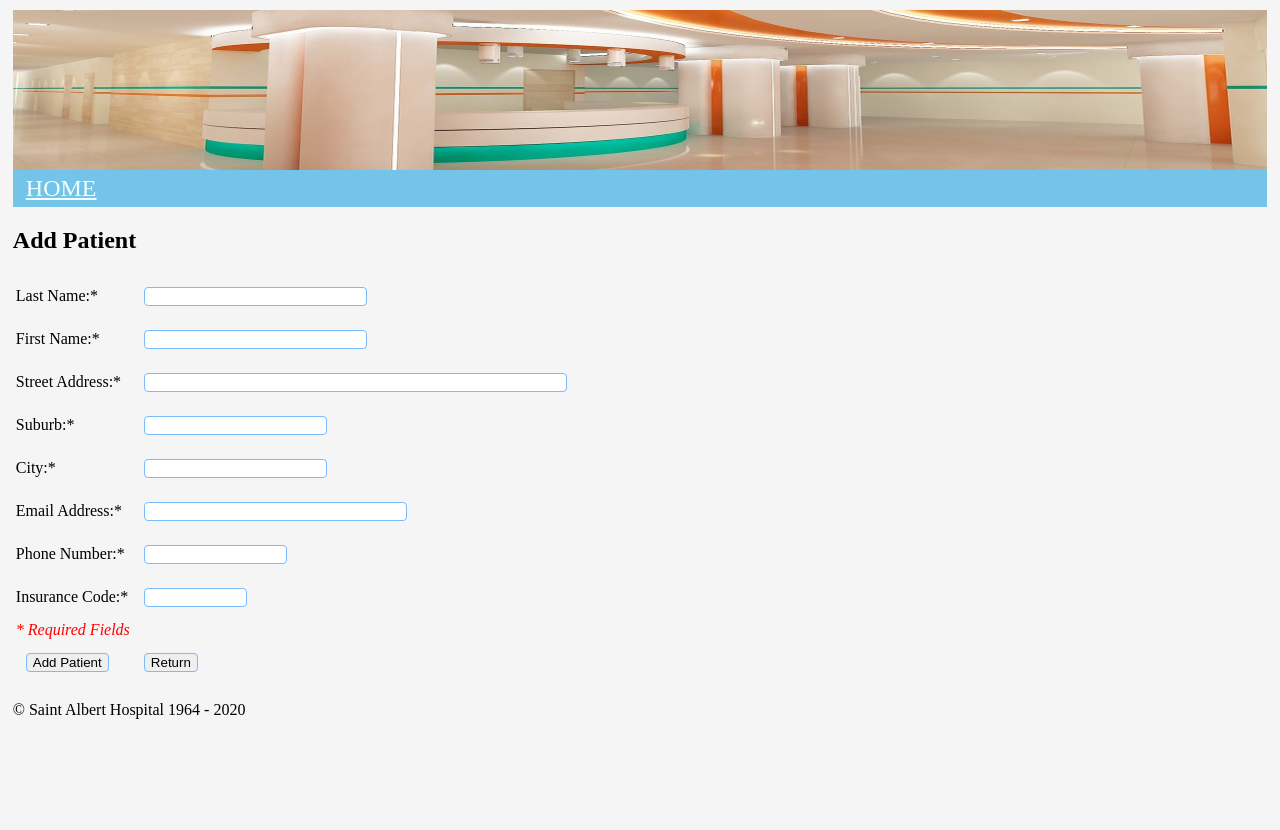
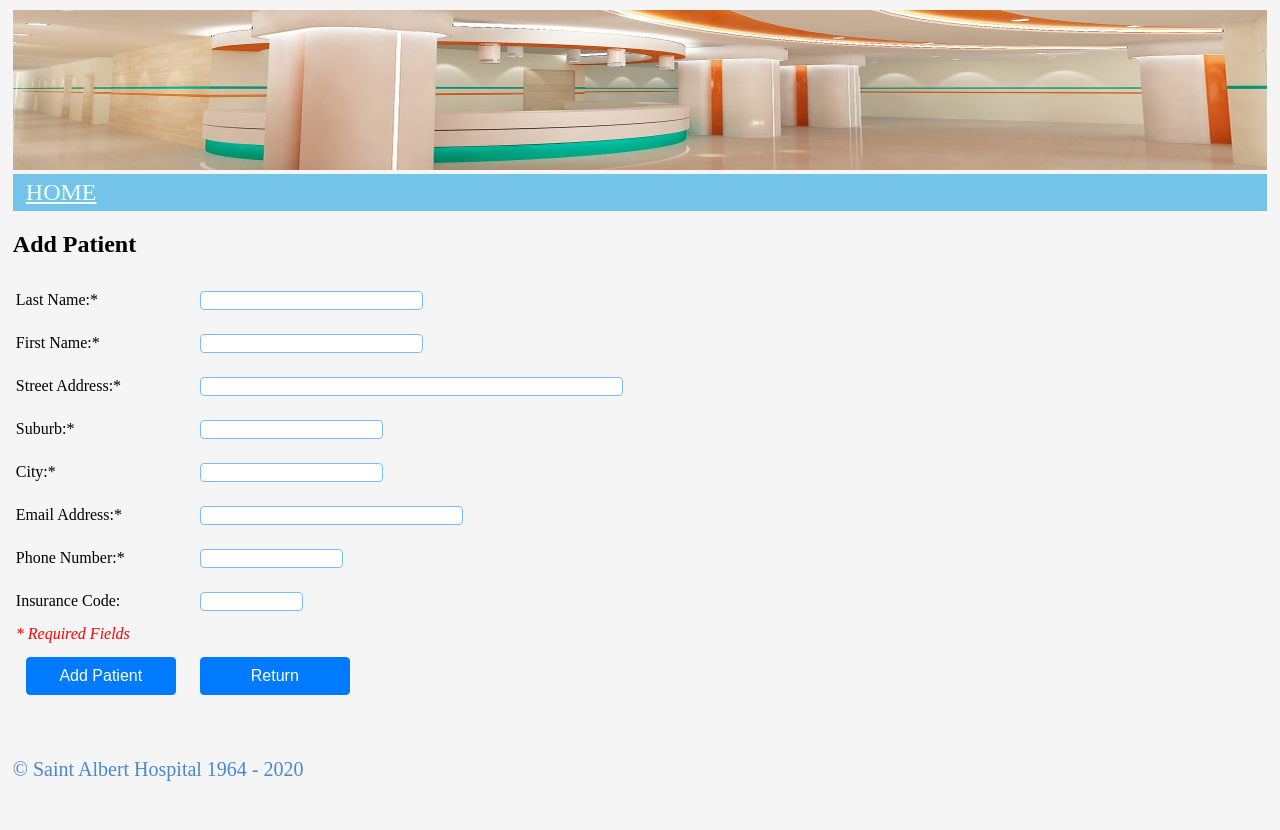
Before and after one commit to Micahgard/projectDevelopment, a PHP site: template pages/addPatient.php in a window 1280 px wide. After the commit the page ends 781 px from the top, so only its background shows below. Run offline with PHP 8.4, Linux system fonts and the light colour scheme; the template is opened without the code that fills it, so the values that code supplies are empty.

Commit message:
Add files via upload

```diff
--- a/pages/addPatient.php
+++ b/pages/addPatient.php
@@ -1,14 +1,18 @@
-<?php
+<!DOCTYPE html>
+<html lang="en">
 
-?>
+<head>
+    <title>Add Patient</title>
+    <?php include_once 'head.php'; ?>
+</head>
 
+<body>
 <form action="../api/apiAddPatient.php" method="post">
     <h2>Add Patient</h2>
-    <table class="table-sm table-borderless">
-        <tbody>
+    <table>
         <tr>
             <td><label>Last Name:* </label></td>
-            <td><input type="text" id="lastname" name="lastname" size="25" required></td>
+            <td><input type="text"  name="lastname" size="25" required></td>
         </tr>
 
         <tr>
@@ -42,15 +46,18 @@
         </tr>
 
         <tr>
-            <td><label>Insurance Code:* </label></td>
-            <td><input type="text" id="insurcode" name="insurcode" size="10" required></td>
+            <td><label>Insurance Code: </label></td>
+            <td><input type="text" id="insurcode" name="insurcode" size="10"></td>
         </tr>
 
         <tr><td><i style="color: red">* Required Fields</i></td></tr>
         <tr>
-            <td><input type="submit" name="addPatient" value="Add Patient"/></td>
-            <td><input type="submit" name="return" value="Return"></td>
+            <td><input class="btn" type="submit" value="Add Patient"/></td>
+            <td><input class="btn" type="submit" value="Return"></td>
         </tr>
-        </tbody>
     </table>
 </form>
+
+<div class="foot">
+    <?php include_once 'foot.php'; ?>
+</div>
```
